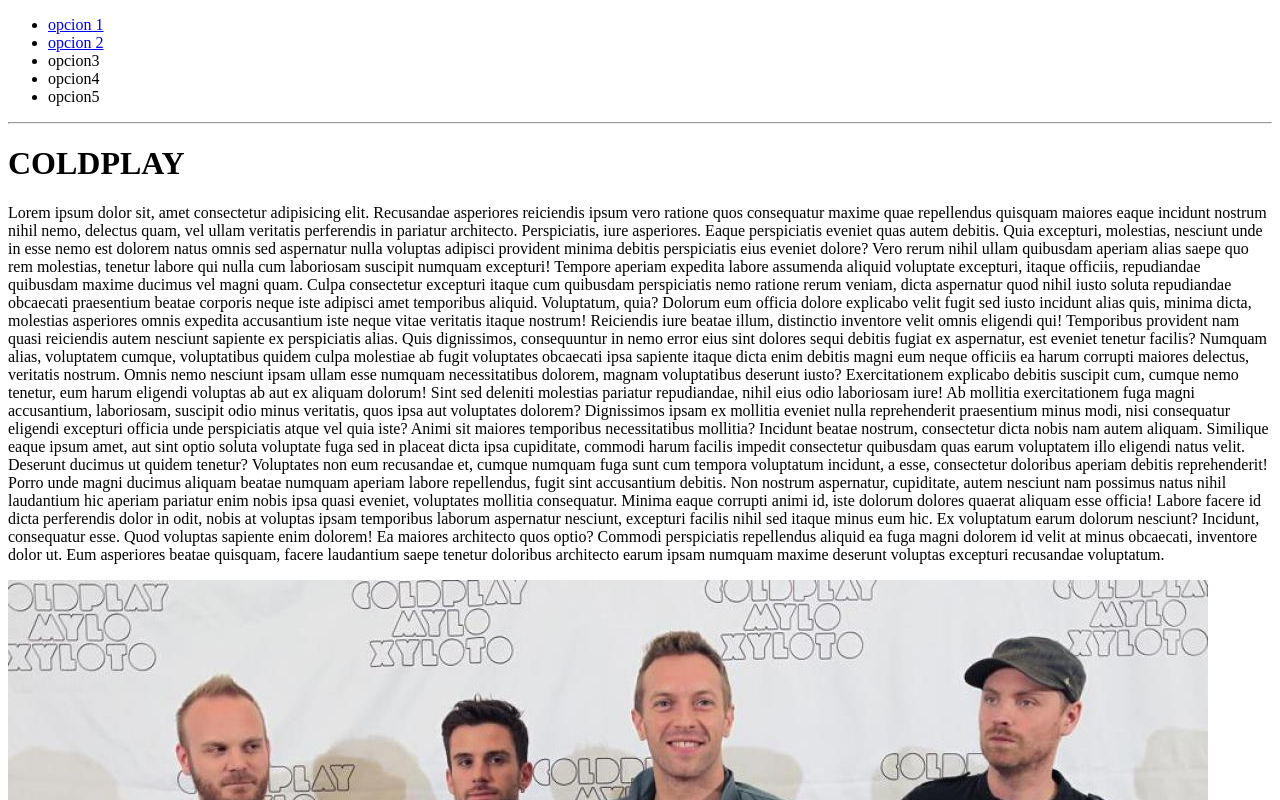
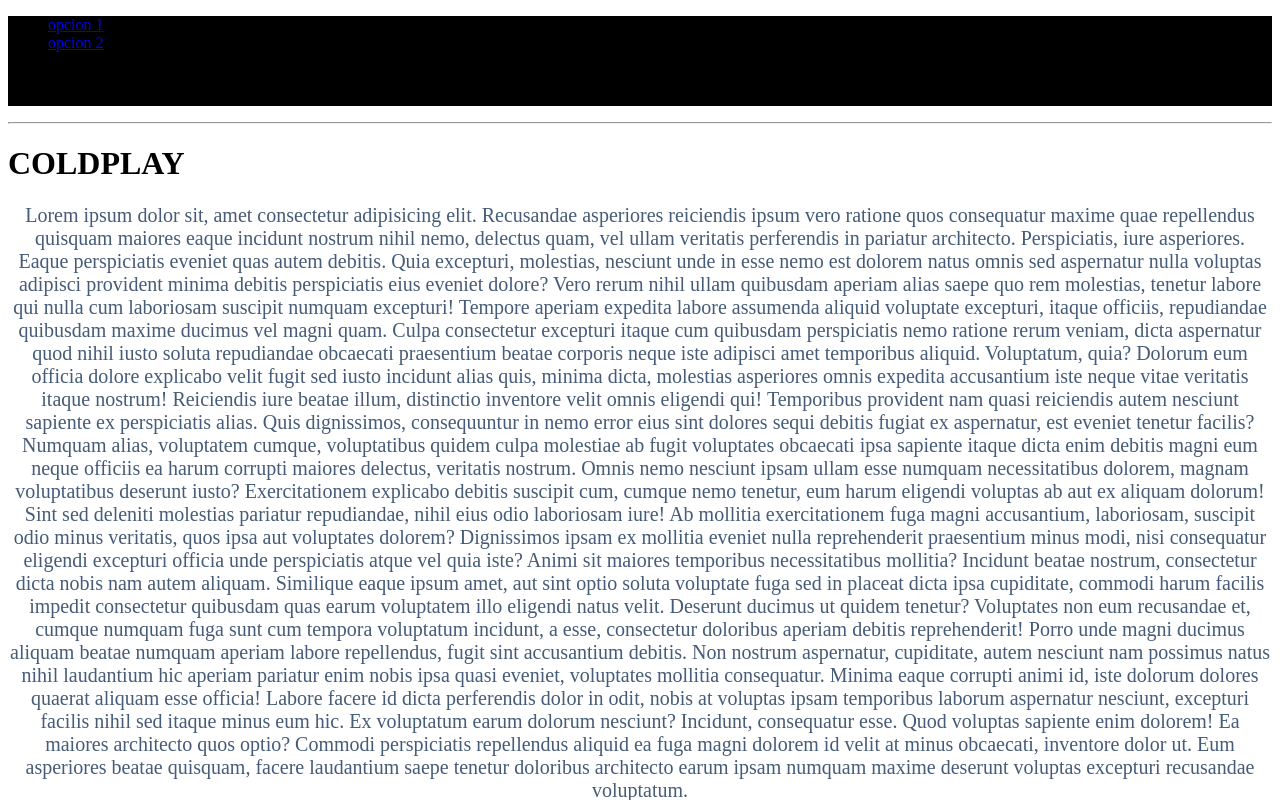
Before and after one commit to jjosegallegocesde/tallerintrobello, a plain HTML site: page index.html in a window 1280 px wide. Shown: the top 800 px of the page. Drawn offline with Linux system fonts and the light colour scheme.

Commit message:
estilos css

```diff
--- /dev/null
+++ b/estilos.css
@@ -0,0 +1,13 @@
+p{
+    font-size: 20px;
+    color: #455b77;
+    text-align: center;
+}
+
+header{
+    background-color: black;
+}
+
+footer{
+    background-color: darkslategray;
+}
--- a/index.html
+++ b/index.html
@@ -5,8 +5,11 @@
     <meta http-equiv="X-UA-Compatible" content="IE=edge">
     <meta name="viewport" content="width=device-width, initial-scale=1.0">
     <title>Document</title>
+    <link rel="stylesheet" href="estilos.css">
 </head>
 <body>
+
+
 
     <header>
         <nav>
```
